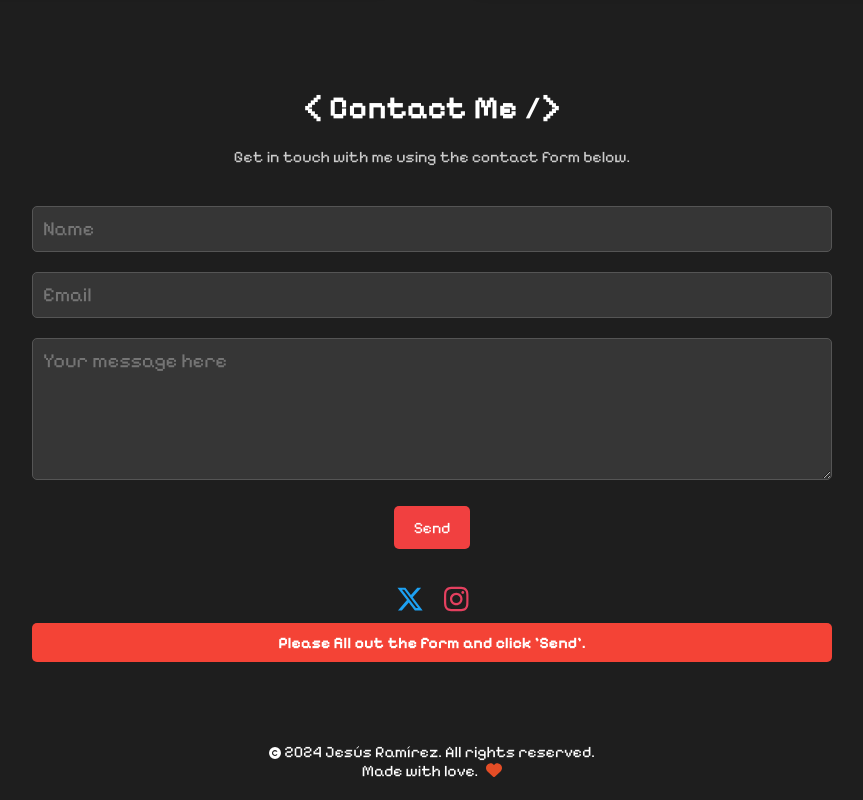
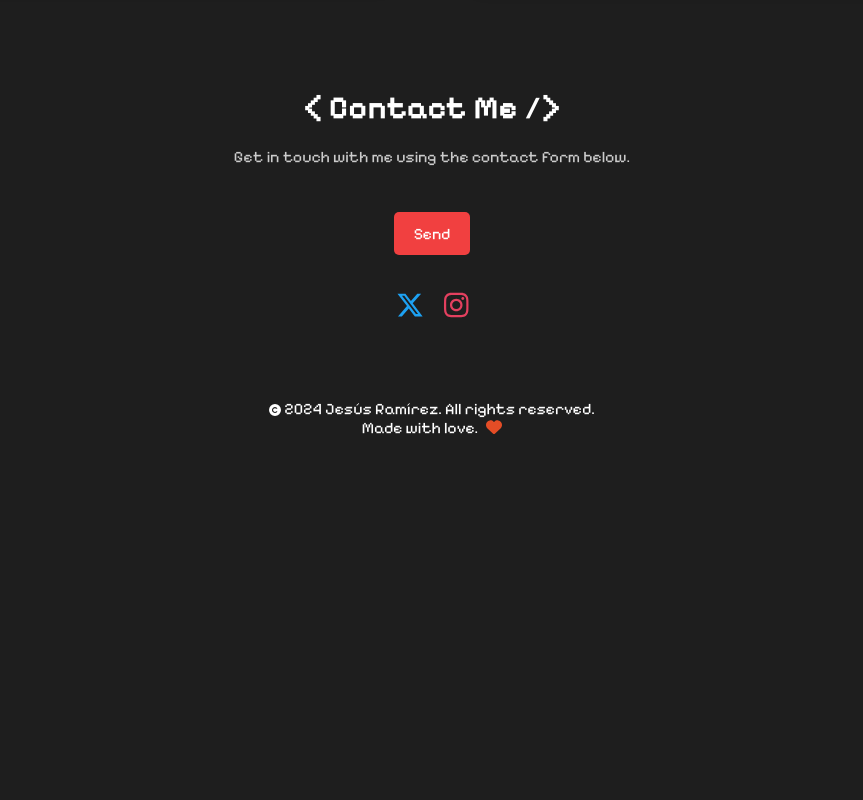
Before and after one commit to jesusramiireez/portfolioReact, a React (Create React App) app: page / in a window 1280 px wide. Shown: the part 2502-3302 px from the top of the page, without its empty margins (208-1071 px from the left). After the commit the page ends 2959 px from the top, so only its background shows below. Built offline with nearby package versions, Linux system fonts and the light colour scheme.

Commit message:
Implementado Modal para gestionar las alertas de los mensajes

```diff
--- a/src/components/Contact/contact.js
+++ b/src/components/Contact/contact.js
@@ -7,7 +7,7 @@ import emailjs from '@emailjs/browser';
 
 const Contact = () => {
     const form = useRef();
-    const [alertMessage, setAlertMessage] = useState("Please fill out the form and click 'Send'.");
+    const [modalVisible, setModalVisible] = useState(false);
 
     const sendEmail = (e) => {
         e.preventDefault();
@@ -15,12 +15,16 @@ const Contact = () => {
         emailjs.sendForm('service_t90wycx', 'template_n1d0r0h', form.current, 'LZg6FMhDaQkTfD8Gs')
             .then((result) => {
                 console.log(result.text);
-                setAlertMessage('Message sent successfully!');
+                setModalVisible(true);
             })
             .catch((error) => {
                 console.error(error.text);
-                setAlertMessage('Error sending message. Please try again.');
+                setModalVisible(true);
             });
+    };
+
+    const closeModal = () => {
+        setModalVisible(false);
     };
 
     return (
@@ -29,17 +33,22 @@ const Contact = () => {
                 <h2 className='contactTitle'>&lt; Contact Me /&gt;</h2>
                 <span className='contactDesc'>Get in touch with me using the contact form below.</span>
                 <form className='contactForm' ref={form} onSubmit={sendEmail}>
-                    <input type='text' className='name' placeholder='Name' name='from_name' />
-                    <input type='email' className='email' placeholder='Email' name='from_email' />
-                    <textarea name="message" className="message" rows="5" placeholder='Your message here'></textarea>
+                    {/* ... (tu código de formulario) */}
                     <button type="submit" value="Send" className='formBtn'>Send</button>
                     <div className='socialMedia'>
                         <FontAwesomeIcon icon={faXTwitter} className='iconStyle' />
                         <FontAwesomeIcon icon={faInstagram} className='iconStyle' />
                     </div>
                 </form>
-                <div className={`alert ${alertMessage.includes('successfully') ? 'success' : 'error'}`}>{alertMessage}</div>
             </div>
+            {modalVisible && (
+                <div className="modal">
+                    <div className="modal-content">
+                        <span className="close" onClick={closeModal}>&times;</span>
+                        <p>Message sent successfully!</p>
+                    </div>
+                </div>
+            )}
         </section>
     );
 }
```
